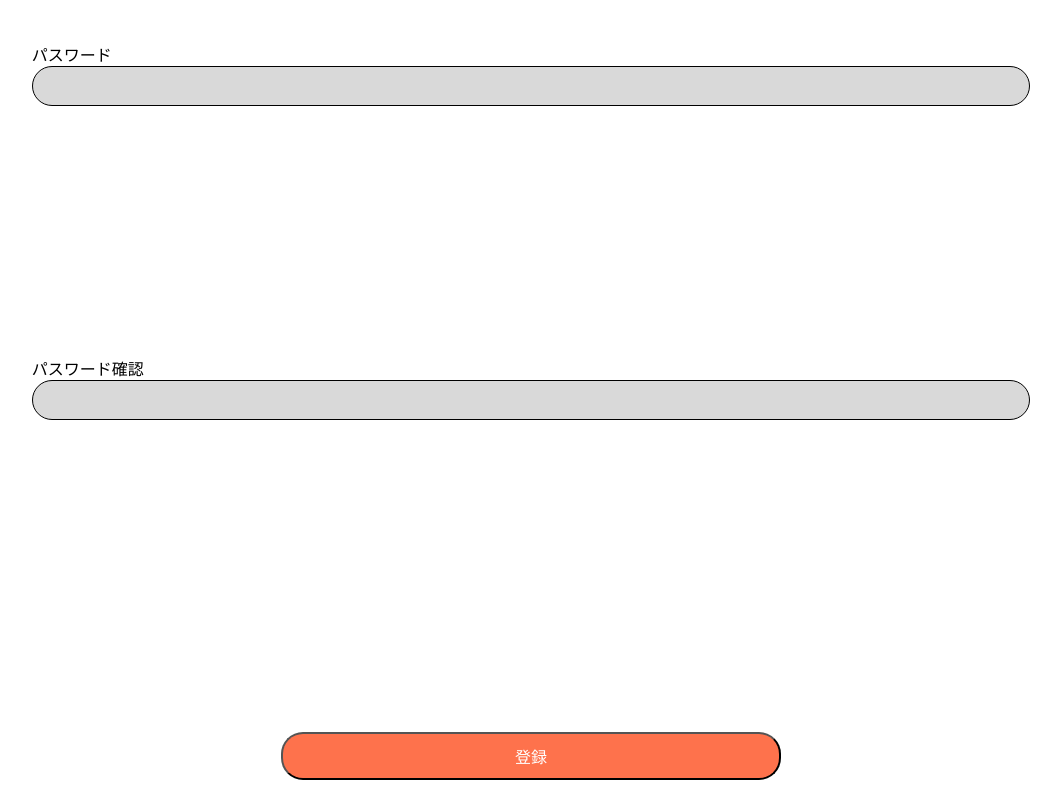
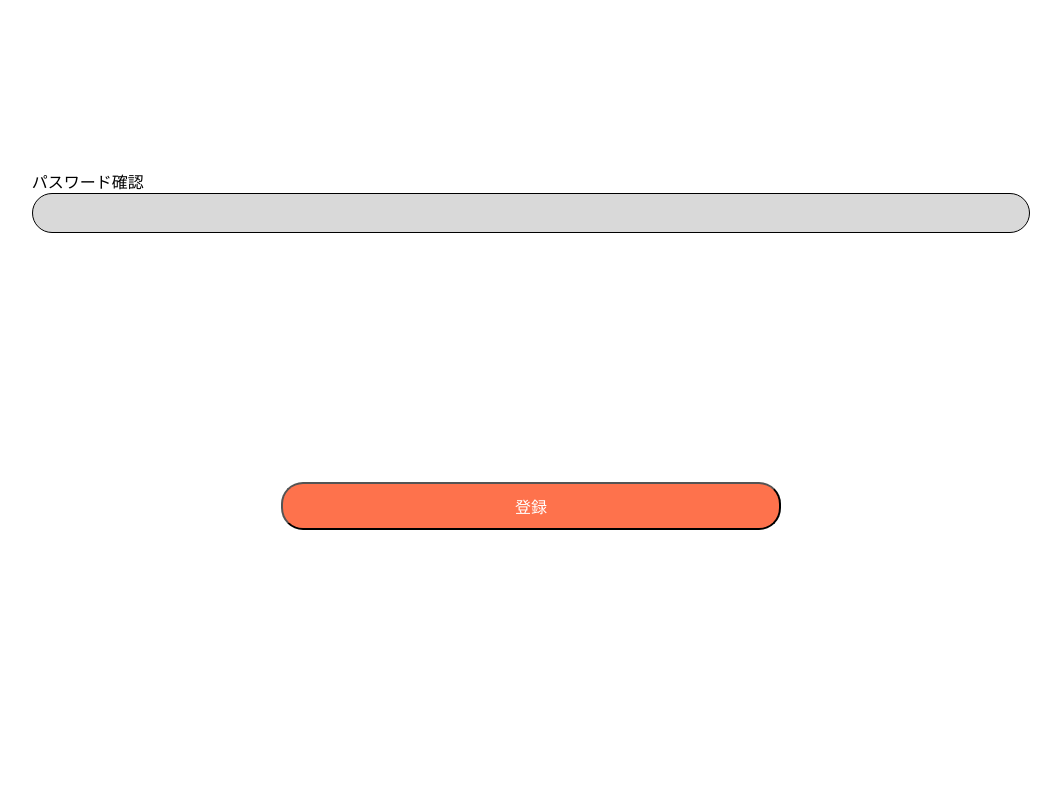
Before and after one commit to mobarisu/mobarisu, a React (Create React App) app in the folder web/react-app/: page /account in a window 1280 px wide. Shown: the part 595-1395 px from the top of the page, without its empty margins (109-1170 px from the left). After the commit the page ends 1145 px from the top, so only its background shows below. Built offline with nearby package versions, Linux system fonts and the light colour scheme.

Commit message:
account.css変更

```diff
--- a/web/react-app/src/components/account.css
+++ b/web/react-app/src/components/account.css
@@ -6,9 +6,11 @@ header{
 .error{
     color: #F00;
     font-size: 5px;
+    margin-left: 10%;
+    margin-right: 10%;
 }
 .btn{
-    margin-top: 25%;
+    margin-top: 20%;
     margin-bottom: 20px;
     text-align: center;
 }
@@ -42,5 +44,5 @@ label{
     color         : #000000;             /* 入力文字の色   */
 }
 .account{
-    margin-top: 20%;
+    margin-top: 15%;
 }
```
